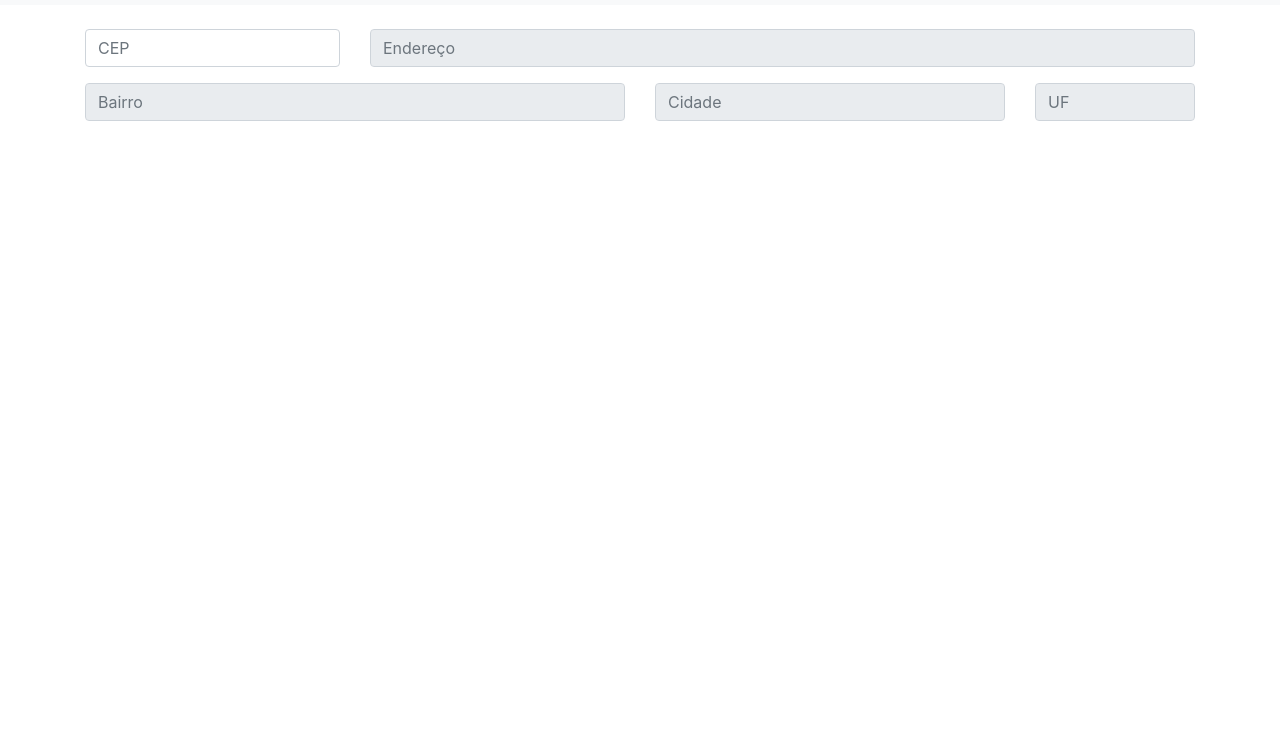
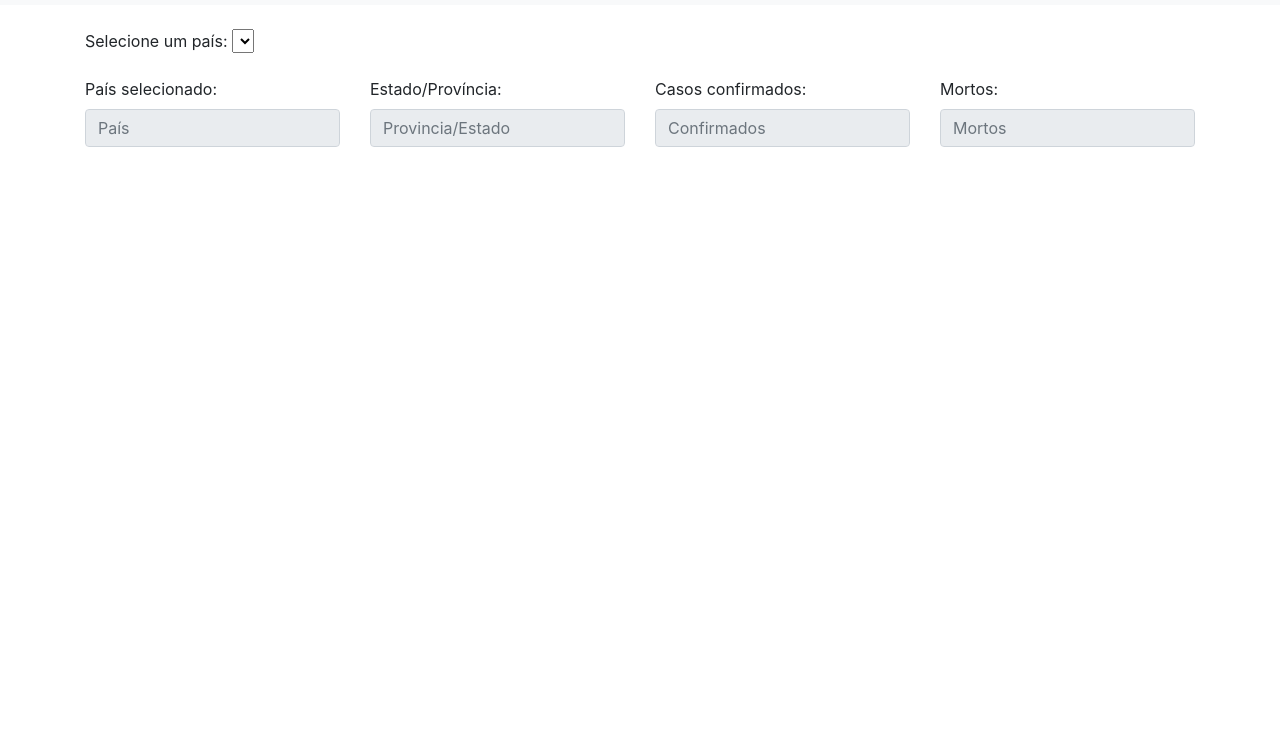
Before and after one commit to thiago92/projeto16, a plain HTML site: page index.html in a window 1280 px wide. Shown: the part 63-800 px from the top of the page. Drawn offline with nearby package versions, Linux system fonts and the light colour scheme; no server answers.

Commit message:
recuperando paises

```diff
--- a/index.html
+++ b/index.html
@@ -3,41 +3,19 @@
     <meta charset="utf-8">
     <title>App Pesquisa Endereço</title>
     <link rel="stylesheet" href="https://stackpath.bootstrapcdn.com/bootstrap/4.1.3/css/bootstrap.min.css" integrity="sha384-MCw98/SFnGE8fJT3GXwEOngsV7Zt27NXFoaoApmYm81iuXoPkFOJwJ8ERdknLPMO" crossorigin="anonymous">
+
 	<script>
-			function getDadosEnderecoPorCep(cep) {
 
-				let url = 'https://viacep.com.br/ws/'+cep+'/json/'
+		function getDadosPais(paises) {
+		const paisSelecionado = document.querySelector("#paises option:checked").text;
+		document.getElementById("pais").value = paisSelecionado;
+		//console.log(paisSelecionado);
 
-				let xmlHttp = new XMLHttpRequest()
-				xmlHttp.open('GET', url)
+		let url = 'https://dev.kidopilabs.com.br/exercicio/covid.php?pais='+paisSelecionado
 
-				xmlHttp.onreadystatechange = () => {
-					if(xmlHttp.readyState == 4 && xmlHttp.status == 200) {
-						let dadosJSONText = xmlHttp.responseText
-						let dadosJSONObj = JSON.parse(dadosJSONText)
-
-						document.getElementById('endereco').value = dadosJSONObj.logradouro
-						document.getElementById('bairro').value = dadosJSONObj.bairro
-						document.getElementById('cidade').value = dadosJSONObj.localidade
-						document.getElementById('uf').value = dadosJSONObj.uf
-
-						//console.log(dadosJSONObj)
-						// console.log(dadosJSONObj.logradouro)
-						// console.log(dadosJSONObj.bairro)
-						// console.log(dadosJSONObj.cep)
-						// console.log(dadosJSONObj.complemento)
-						// console.log(dadosJSONObj.ddd)
-						// console.log(dadosJSONObj.gia)
-						// console.log(dadosJSONObj.ibge)
-						// console.log(dadosJSONObj.localidade)
-						// console.log(dadosJSONObj.siafi)
-						// console.log(dadosJSONObj.uf)
-
-					}
+		console.log(url);
 		}
 
-				xmlHttp.send()
-			}
 	</script>
 </head>
 <body>
@@ -45,33 +23,58 @@
     <nav class="navbar navbar-light bg-light mb-4">
         <div class="container">
             <div class="navbar-brand mb-0 h1">
-					<h3>App Pesquisa Endereço</h3>
+                <h3>App Pesquisa Países / Covid19</h3>
             </div>
         </div>
     </nav>
 
     <div class="container">
 		<div class="row form-group">
+			<div class="col-sm-6">
+				<label for="paises">Selecione um país:</label>
+				<select id="paises" onblur="getDadosPais(this.value)"></select>
+			</div>
+		</div>
+		<div class="row form-group">
+
 			<div class="col-sm-3">
-					<input type="text" class="form-control" placeholder="CEP" onblur="getDadosEnderecoPorCep(this.value)"/>
+				<label for="pais">País selecionado:</label>
+				<input type="text" class="form-control" placeholder="País" readonly id="pais"/>
 			</div>
-				<div class="col-sm-9">
-					<input type="text" class="form-control" placeholder="Endereço" readonly id="endereco" />
+
+			<div class="col-sm-3">
+				<label for="estado">Estado/Província:</label>
+				<input type="text" class="form-control" placeholder="Provincia/Estado" readonly id="estado"/>
+			</div>
+
+			<div class="col-sm-3">
+				<label for="confirmados">Casos confirmados:</label>
+				<input type="text" class="form-control" placeholder="Confirmados" readonly id="confirmados"/>
+			</div>
+
+			<div class="col-sm-3">
+				<label for="mortos">Mortos:</label>
+				<input type="text" class="form-control" placeholder="Mortos" readonly id="mortos"/>
+			</div>
 		</div>
     </div>
 
-			<div class="row form-group">
-				<div class="col-sm-6">
-					<input type="text" class="form-control" placeholder="Bairro" readonly id="bairro"/>
-				</div>
-				<div class="col-sm-4">
-					<input type="text" class="form-control" placeholder="Cidade" readonly id="cidade"/>
-				</div>
+    <script>
+        window.addEventListener("load", () => {
+            const select = document.getElementById("paises");
 
-				<div class="col-sm-2">
-					<input type="text" class="form-control" placeholder="UF" readonly id="uf"/>
-				</div>
-			</div>
-		</div>
+            fetch("https://dev.kidopilabs.com.br/exercicio/covid.php?listar_paises=1")
+                .then(response => response.json())
+                .then(data => {
+                    for (const [key, value] of Object.entries(data)) {
+                        const option = document.createElement("option");
+                        option.value = key;
+                        option.text = value;
+                        select.appendChild(option);
+                    }
+                })
+                .catch(error => console.error(error));
+        });
+    </script>
 </body>
 </html>
```
Lines whose indentation alone changed are shown as unchanged.
